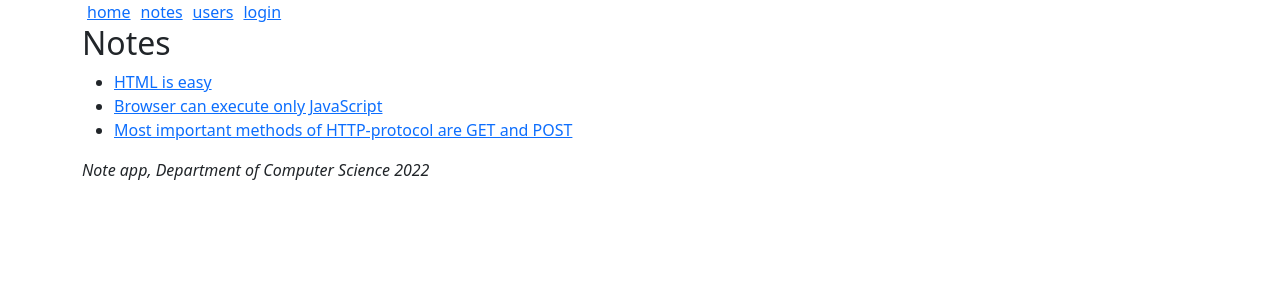
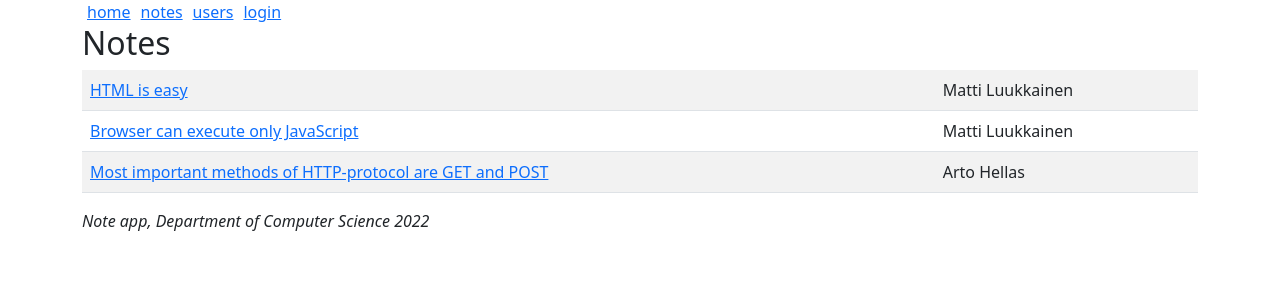
Before and after one commit to manzeelanepali/react-router-workshops, a React (Create React App) app: page /notes in a window 1280 px wide. Shown: the top 300 px of the page. Built offline with nearby package versions, Linux system fonts and the light colour scheme.

Commit message:
feat : added table stripes

```diff
--- a/src/App.js
+++ b/src/App.js
@@ -8,6 +8,7 @@ import {
   Navigate,
 } from "react-router-dom";
 import { useState } from "react";
+import { Table } from "react-bootstrap";
 
 const Home = () => (
   <div>
@@ -19,13 +20,18 @@ const Home = () => (
 const Notes = ({ notes }) => (
   <div>
     <h2>Notes</h2>
-    <ul>
-      {notes.map((note) => (
-        <li key={note.id}>
-          <Link to={`/notes/${note.id}`}>{note.content}</Link>
-        </li>
-      ))}
-    </ul>
+    <Table striped>
+      <tbody>
+        {notes.map((note) => (
+          <tr key={note.id}>
+            <td>
+              <Link to={`/notes/${note.id}`}>{note.content}</Link>
+            </td>
+            <td>{note.user}</td>
+          </tr>
+        ))}
+      </tbody>
+    </Table>
   </div>
 );
 
```
